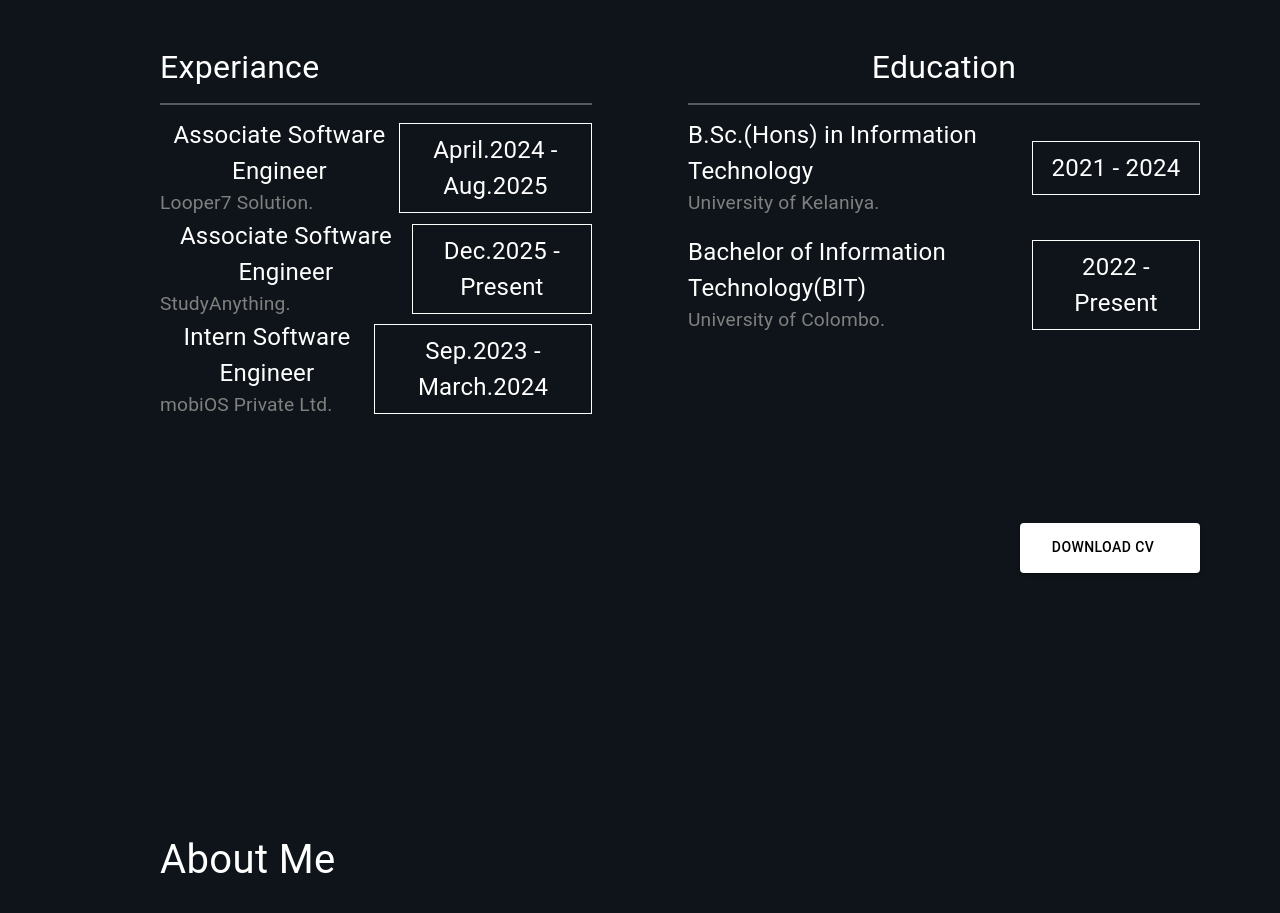
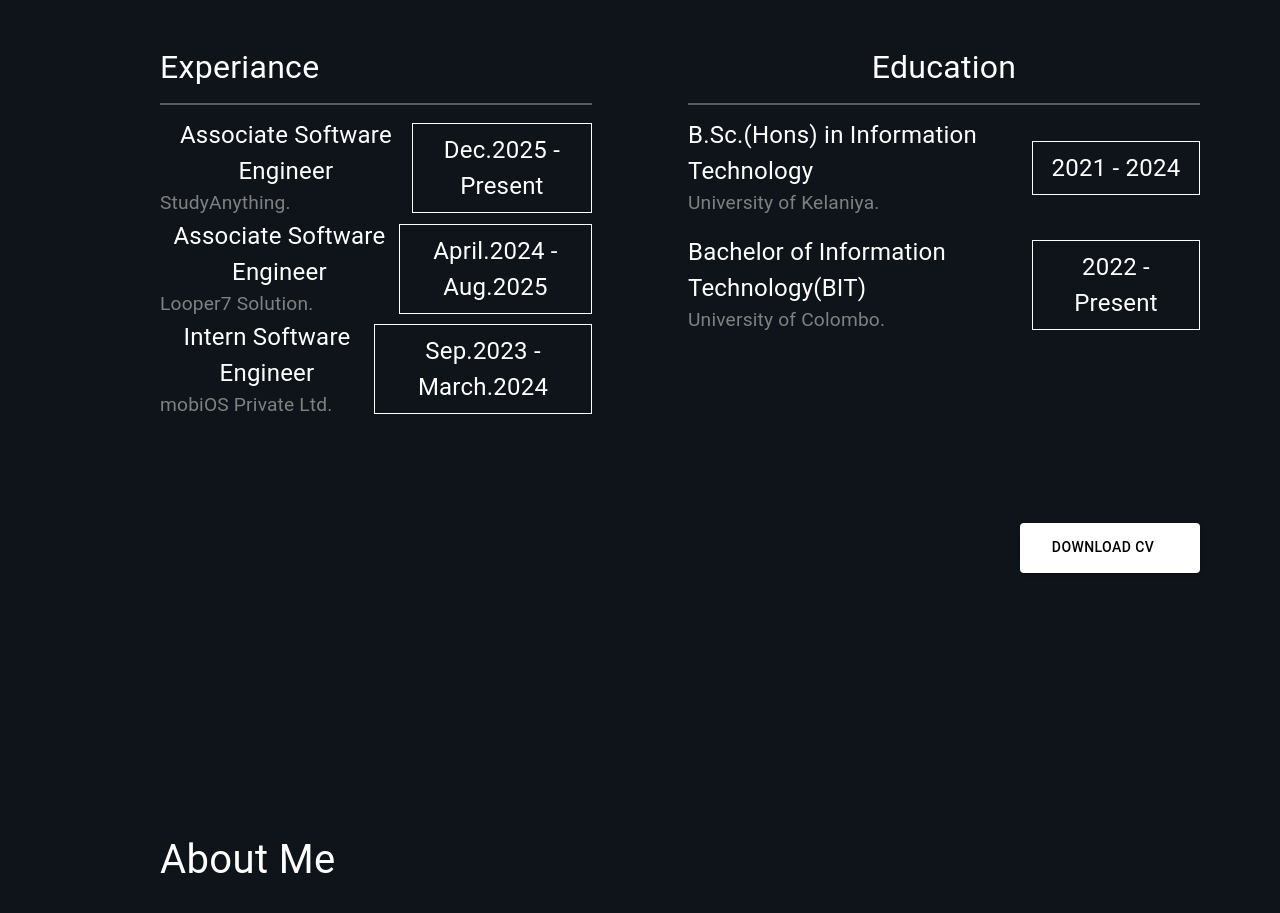
Before and after one commit to Umayange1998/Portfolio, a React (Create React App) app in the folder client/: page / in a window 1280 px wide. Shown: the part 1700-2613 px from the top of the page. Built offline with nearby package versions, Linux system fonts and the light colour scheme; no server answers; some icons are missing.

Commit message:
cv updated

```diff
--- a/client/src/Pages/Resume/Resume.jsx
+++ b/client/src/Pages/Resume/Resume.jsx
@@ -95,7 +95,7 @@ function Resume() {
                   fontSize: { xs: ".5rem", md: "1.2rem" },
                 }}
               >
-                Looper7 Solution.
+                StudyAnything.
               </Typography>
             </Box>
             <Box sx={{ alignContent: "center" }}>
@@ -108,7 +108,7 @@ function Resume() {
                   border: "1px solid white",
                 }}
               >
-                April.2024 - Aug.2025
+                Dec.2025 - Present
               </Typography>
             </Box>
           </Grid>
@@ -134,7 +134,7 @@ function Resume() {
                   fontSize: { xs: ".5rem", md: "1.2rem" },
                 }}
               >
-                StudyAnything.
+                Looper7 Solution.
               </Typography>
             </Box>
             <Box sx={{ alignContent: "center" }}>
@@ -147,10 +147,11 @@ function Resume() {
                   border: "1px solid white",
                 }}
               >
-                Dec.2025 - Present
+                April.2024 - Aug.2025
               </Typography>
             </Box>
           </Grid>
+
           <Grid
             size={12}
             sx={{ display: "flex", justifyContent: "space-between" }}
```
